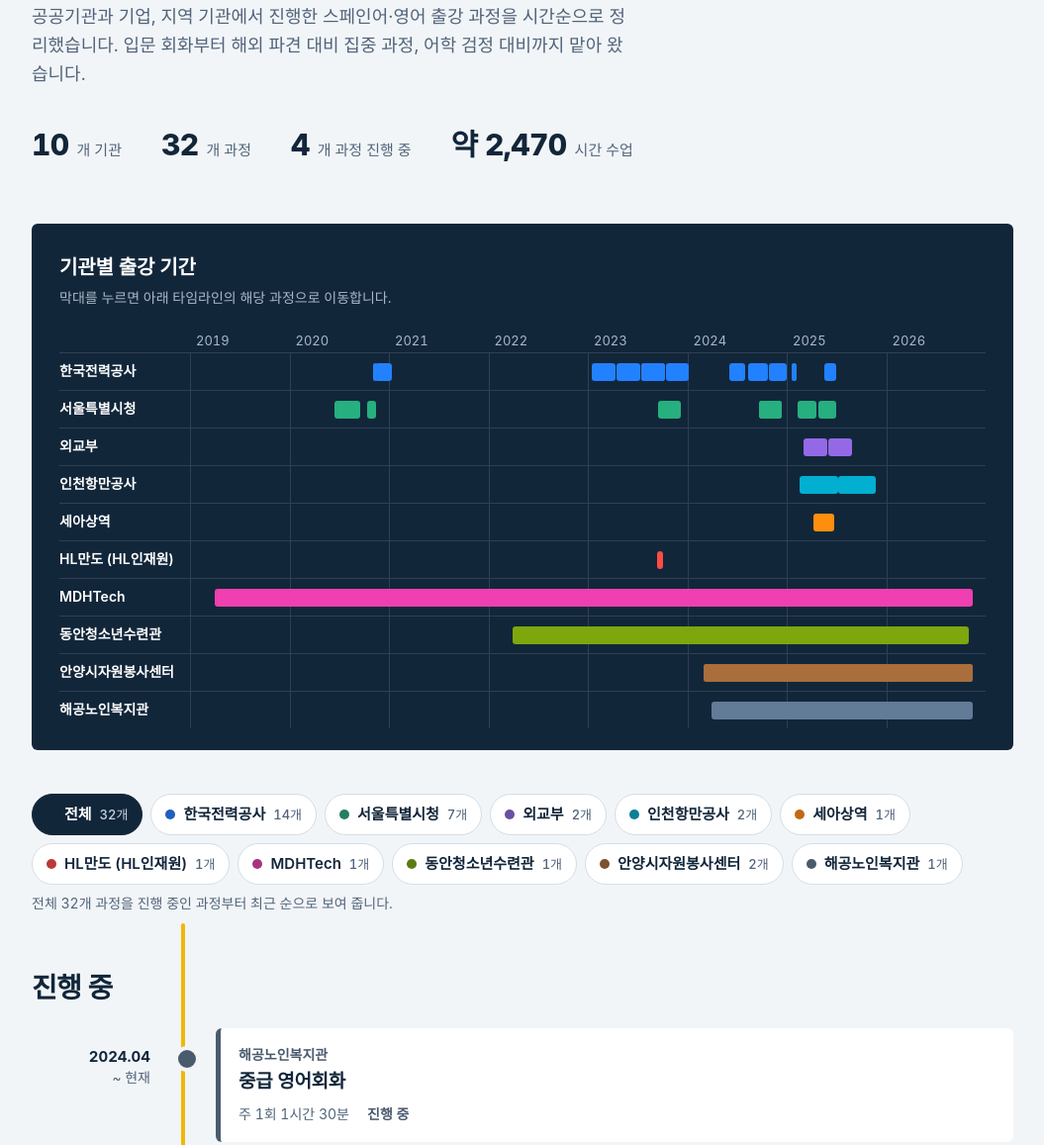
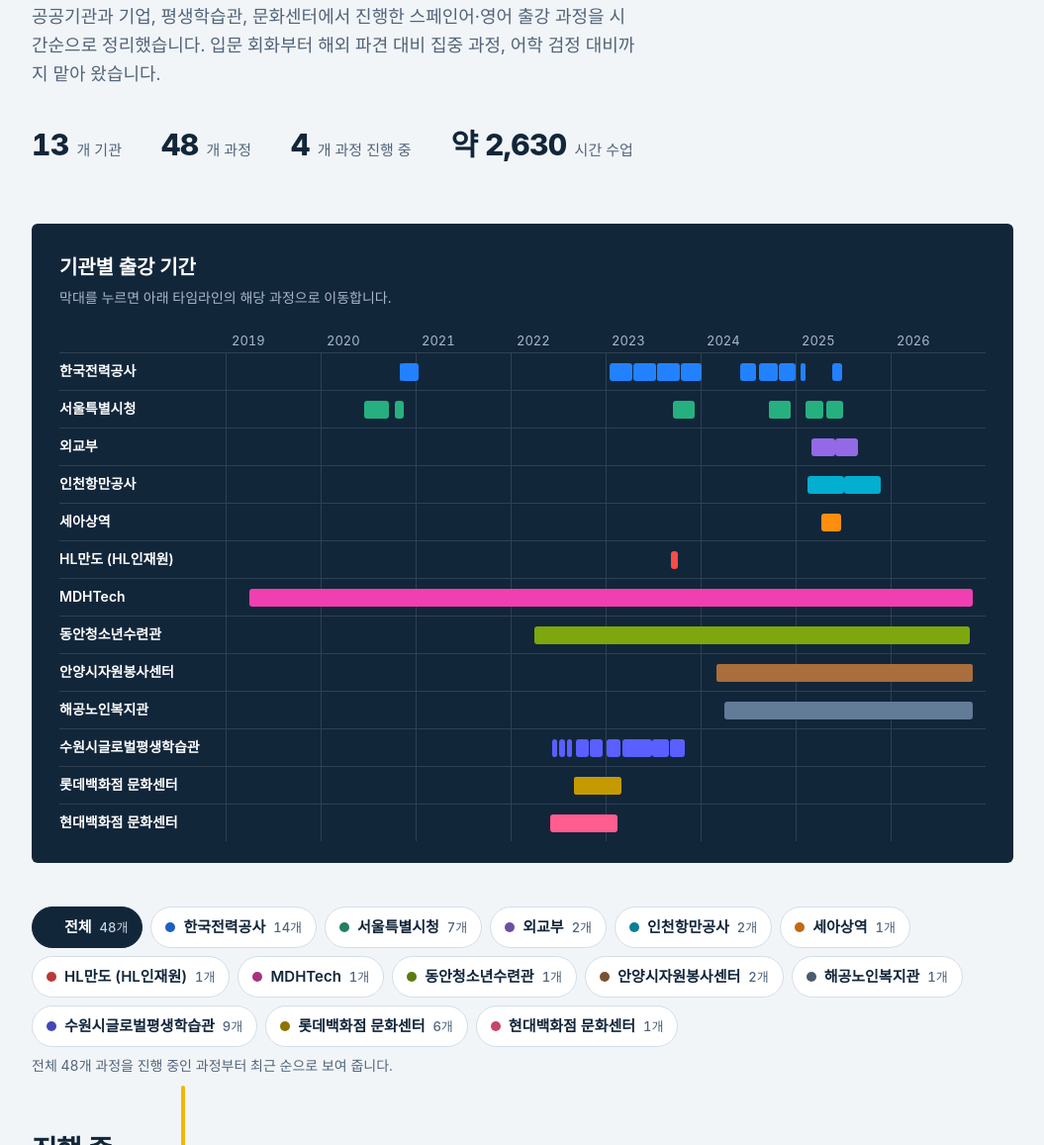
Before and after one commit to yalli2/lecture_timeline, a plain HTML site: page index.html in a window 1280 px wide. Shown: the part 260-1417 px from the top of the page at 99% size, without its empty margins (112-1167 px from the left). Drawn offline with Linux system fonts and the light colour scheme; a web font is replaced by a local one.

Commit message:
수원시글로벌평생학습관, 롯데백화점 문화센터, 현대백화점 문화센터 강의 이력 추가
Co-Authored-By: Claude Fable 5.2 <noreply@anthropic.com>
Claude-Session: https://claude.ai/code/session_0117yATAFYuB1R51UF3f1RDg

```diff
--- a/index.html
+++ b/index.html
@@ -24,6 +24,9 @@
     --dongan: #5E7A12;
     --vol: #7A5230;
     --haegong: #4A5B6E;
+    --suwon: #4447B8;
+    --lotte: #8F7200;
+    --hyundai: #C2476A;
   }
   * { box-sizing: border-box; }
   html { scroll-behavior: smooth; }
@@ -68,11 +71,11 @@
   .lanes h2 { margin: 0 0 4px; font-size: 20px; font-weight: 700; letter-spacing: -0.01em; }
   .lanes p { margin: 0 0 22px; font-size: 14px; color: #A9B8C8; }
   .grid { position: relative; }
-  .years, .lane-track { position: relative; margin-left: 132px; }
+  .years, .lane-track { position: relative; margin-left: 168px; }
   .years { height: 22px; font-size: 13px; color: #A9B8C8; }
   .years span { position: absolute; top: 0; transform: translateX(6px); }
   .lane { display: flex; align-items: center; height: 38px; border-top: 1px solid rgba(255,255,255,.12); }
-  .lane-name { width: 132px; flex: none; font-size: 14px; font-weight: 600; padding-right: 12px; }
+  .lane-name { width: 168px; flex: none; font-size: 14px; font-weight: 600; padding-right: 12px; }
   .lane .lane-track { flex: 1; margin-left: 0; height: 100%; }
   .lane-track i.tick { position: absolute; top: 0; bottom: 0; width: 1px; background: rgba(255,255,255,.12); }
   .bar {
@@ -162,7 +165,7 @@
   <header class="top">
     <p class="brand"><a href="https://www.dainedu.net">다인에듀</a> 대표강사</p>
     <h1>황부연 강사<br>주요 기관 강의 이력</h1>
-    <p class="lede">공공기관과 기업, 지역 기관에서 진행한 스페인어·영어 출강 과정을 시간순으로 정리했습니다. 입문 회화부터 해외 파견 대비 집중 과정, 어학 검정 대비까지 맡아 왔습니다.</p>
+    <p class="lede">공공기관과 기업, 평생학습관, 문화센터에서 진행한 스페인어·영어 출강 과정을 시간순으로 정리했습니다. 입문 회화부터 해외 파견 대비 집중 과정, 어학 검정 대비까지 맡아 왔습니다.</p>
     <ul class="stats" id="stats"></ul>
   </header>
 
@@ -178,7 +181,7 @@
   <main class="timeline" id="timeline"></main>
 
   <footer>
-    <p>출강 관리 시스템의 종료 과정 기록과 강사 본인의 출강 기록을 함께 정리했습니다. 회차가 표시된 과정의 수업 횟수는 실제 진행된 회차입니다. 수강생 개인 이름은 싣지 않았습니다.</p>
+    <p>출강 관리 시스템의 종료 과정 기록, 기관에서 발급한 출강·경력 증명서, 강사 본인의 출강 기록을 함께 정리했습니다. 회차가 표시된 과정의 수업 횟수는 실제 진행된 회차입니다. 수강생 개인 이름은 싣지 않았습니다.</p>
     <p>강의 문의 <a href="https://www.dainedu.net">www.dainedu.net</a> 다인원격평생교육직업학원</p>
   </footer>
 </div>
@@ -194,12 +197,31 @@ const ORGS = {
   mdh:     { name: "MDHTech", color: "var(--mdh)" },
   dongan:  { name: "동안청소년수련관", color: "var(--dongan)" },
   vol:     { name: "안양시자원봉사센터", color: "var(--vol)" },
-  haegong: { name: "해공노인복지관", color: "var(--haegong)" }
+  haegong: { name: "해공노인복지관", color: "var(--haegong)" },
+  suwon:   { name: "수원시글로벌평생학습관", color: "var(--suwon)" },
+  lotte:   { name: "롯데백화점 문화센터", color: "var(--lotte)" },
+  hyundai: { name: "현대백화점 문화센터", color: "var(--hyundai)" }
 };
 
 // s: 시작일, e: 종료일(없으면 진행 중), n: 진행 회차, t: 수업 시간, d: 요일, m: 방식
 // mp: 월 단위로만 표시, freq: 요일·시간 대신 보여 줄 수업 주기, wh: 주당 수업 시간(총 시간 추정용)
 const COURSES = [
+  { o:"suwon", s:"2022-06-09", e:"2022-06-30", title:"Speakers 성인반 스페인 문화와 언어 (스페인어 회화)", freq:"목 19:00–19:50", h:3.3 },
+  { o:"suwon", s:"2022-07-07", e:"2022-07-28", title:"Speakers 성인반 스페인 문화와 언어 (스페인어 회화)", freq:"목 19:00–20:50, 2개 반", h:6.7 },
+  { o:"suwon", s:"2022-08-04", e:"2022-08-25", title:"Speakers 성인반 스페인 문화와 언어 (스페인어 회화)", freq:"목 19:00–20:50, 2개 반", h:6.7 },
+  { o:"suwon", s:"2022-09-08", e:"2022-10-27", title:"Speakers 스페인어 초급·중급 회화 (9–10월 저녁반)", freq:"목 19:00–20:50, 2개 반", h:13.3 },
+  { o:"suwon", s:"2022-11-03", e:"2022-12-22", title:"Speakers 스페인어 초급·중급 회화", freq:"목 19:00–20:50, 2개 반", h:13.3 },
+  { o:"suwon", s:"2023-01-03", e:"2023-02-28", title:"글로벌시민 스페인어 초급·중급·고급 회화", freq:"화 16:00–16:50, 목 19:00–20:50, 3개 반", h:20.8 },
+  { o:"suwon", s:"2023-03-07", e:"2023-06-27", title:"글로벌시민 스페인어 초급 A·B, 중급 회화", freq:"화 16:00–16:50, 목 19:00–20:50, 3개 반", h:40.8 },
+  { o:"suwon", s:"2023-06-29", e:"2023-08-31", title:"글로벌시민 스페인어 초급 A·B, 중급 회화", freq:"화 16:00–16:50, 목 19:00–20:50, 3개 반", h:24.2 },
+  { o:"suwon", s:"2023-09-05", e:"2023-11-03", title:"글로벌언어 스페인어 초급 A·B, 중급 회화", freq:"화 16:00–16:50, 목 19:00–20:50, 3개 반", h:22.5 },
+  { o:"lotte", s:"2022-09-02", e:"2023-03-02", title:"강남점 스페인어 강좌", freq:"역사와 문화로 쉽게 배우는 스페인어 (신규반·기존반)" },
+  { o:"lotte", s:"2022-09-02", e:"2023-02-17", title:"건대스타시티점 스페인어 강좌", freq:"역사와 문화로 쉽게 배우는 스페인어 (초급)" },
+  { o:"lotte", s:"2022-09-05", e:"2023-02-27", title:"평촌점 스페인어 강좌", freq:"스토리와 함께 배우는 Hola 스페인어 (월요 신규반·일요 계속반)" },
+  { o:"lotte", s:"2022-09-05", e:"2023-02-27", title:"관악점 스페인어 강좌", freq:"역사와 문화로 쉽게 배우는 스페인어, FLIP Learning 스페인어 초급 1·2" },
+  { o:"lotte", s:"2022-09-07", e:"2023-02-22", title:"안산점 스페인어 강좌", freq:"역사와 문화로 쉽게 배우는 스페인어, FLIP Learning 스페인어 초급 1·2" },
+  { o:"lotte", s:"2022-09-07", e:"2023-02-22", title:"롯데몰광명점 스페인어 강좌", freq:"Hola! 왕초보 스페인어, FLIP Learning 스페인어 초급 Ⅰ·Ⅱ" },
+  { o:"hyundai", s:"2022-06-02", e:"2023-02-16", title:"중동점 스페인어 강좌", freq:"문화센터 정규 강좌" },
   { o:"mdh",     s:"2019-04-01", mp:true, title:"임직원 정규 수업", freq:"주 2회 1시간", wh:2 },
   { o:"vol",     s:"2024-03-01", mp:true, title:"스페인어 강좌 (분기별 운영)", freq:"주 1회 1시간 30분", wh:1.5 },
   { o:"vol",     s:"2024-03-01", mp:true, title:"영어 강좌 (분기별 운영)", freq:"주 1회 1시간 30분", wh:1.5 },
@@ -244,8 +266,9 @@ const el = (tag, cls, text) => { const n = document.createElement(tag); if (cls)
 /* 요약 수치 */
 // 총 수업시간: 회차 기록이 있으면 회차 × 수업 시간, 없으면 기간(주) × 주당 시간
 const hoursOf = c => {
+  if (c.h) return c.h;
   if (c.wh) return (Date.parse(c.e || TODAY) - Date.parse(c.s)) / 6048e5 * c.wh;
-  if (!c.t) return c.n;
+  if (!c.t) return c.n || 0;
   const [a, b] = c.t.split("-").map(x => { const [hh, mm] = x.split(":").map(Number); return hh + mm / 60; });
   return (b - a) * c.n;
 };
```
